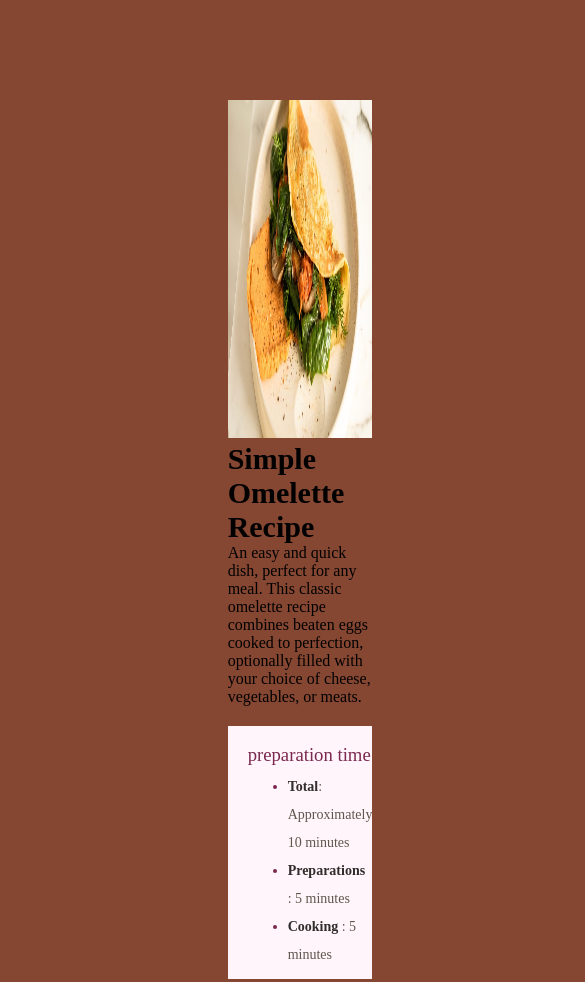
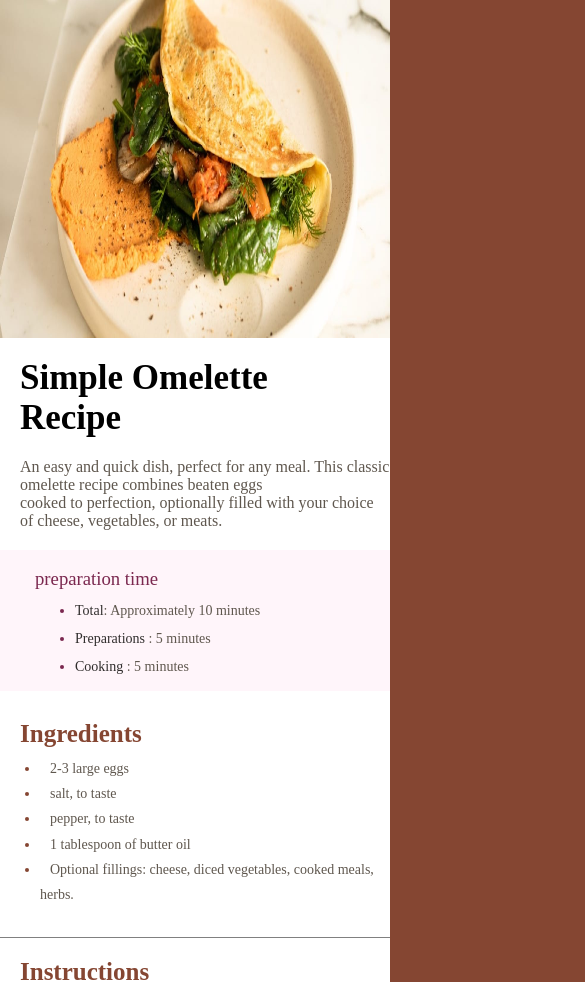
Before and after one commit to mrakakam/Simple-Omelette-Recipe, a plain HTML site: page omelette-recipe.html in a window 390 px wide. Shown: the top 982 px of the page, 585 px wide, since content can reach past the window. Drawn offline with Linux system fonts and the light colour scheme.

Commit message:
any commit message

```diff
--- a/omelette-recipe.css
+++ b/omelette-recipe.css
@@ -31,11 +31,7 @@
 }
 
 
-span{
-    color: var(--Stone-900);
-    font-weight: 700;
-    font-size: 14px;
-}
+
 
 
 
@@ -72,8 +68,20 @@ section{
 }
 
 h2{
-  font-family:young serif;
+  font-family:serif;
   font-size: 30px;
+}
+
+.break{
+    font-family:serif;
+    font-size: 30px;
+    display: inline;
+    white-space: normal;
+}
+
+.div-one p{
+    color: var(--Stone-600);
+    font-weight: 500;
 }
 
 
@@ -176,6 +184,10 @@ h2{
     color: var(--Stone-);
 }
 
+.div-four li br{
+    display: inline;
+}
+
 
             /* Nutrition part (div-five) */
 
@@ -208,3 +220,79 @@ tr{
 th{
     color: var(--Brown-800);
 }
+
+
+/* this is the responsiveness  */
+
+
+@media screen and (max-width:480px) {
+    body{
+        padding: 0px 0px 0px 0px;
+    }
+
+    main{
+        padding: 0px 0px 0px 0px;
+    }
+
+    .div-one{
+        display: flex;
+        flex-direction: column;
+        gap: 20px;
+
+    }
+
+    .div-one h2{
+       font-size: 35px;
+       text-align:start;
+       padding-left: 20px;
+    }
+
+    .break{
+        font-size: 35px;
+        display: block;
+        text-align:start;
+    }
+
+    .div-one p{
+        padding-left: 20px;
+        font-size: 16px;
+
+    }
+
+    .div-two{
+        padding-left: 35px;
+    }
+
+    .div-three{
+         padding-left: 20px;
+    }
+
+    .div-four{
+         padding-left: 20px;
+    }
+
+    .div-four ol{
+       display: flex;
+       flex-direction: column;
+       gap: 20px;
+    }
+
+
+
+    .div-four li br{
+        display: none;
+    }
+
+    .div-four li{
+        font-weight: 400;
+        font-size: 16px;
+    }
+
+    .div-five{
+        padding-left: 20px;
+        display: flex;
+        flex-direction: column;
+        gap: 15px;
+    }
+
+}
--- a/omelette-recipe.html
+++ b/omelette-recipe.html
@@ -13,11 +13,11 @@
 
         <section>
 
-            <div>
+            <div class="div-one">
 
                 <img src="/images/image-omelette.jpeg" alt="">
 
-                <h2>Simple Omelette Recipe</h2>
+                <h2>Simple Omelette <span class="break">Recipe</span></h2>
 
                 <p>
                     An easy and quick dish, perfect for any meal. This classic omelette recipe combines beaten eggs <br>
```
